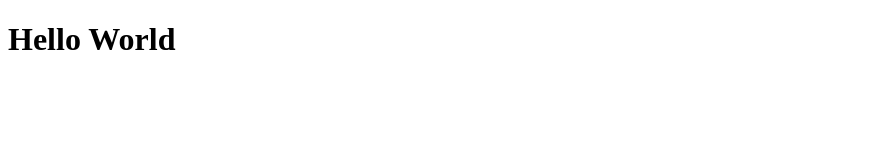
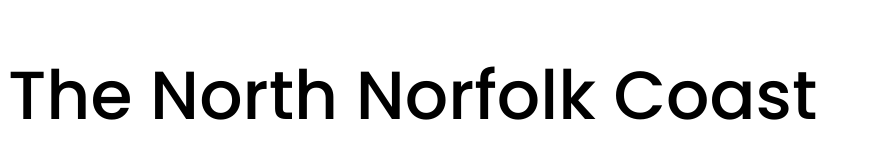
Before and after one commit to TheacSully/travel-project, a plain HTML site: page index.html in a window 1280 px wide. Shown: the whole page, without its empty margins (0-871 px from the left). Drawn offline with Linux system fonts and the light colour scheme.

Commit message:
initial setup of files

```diff
--- a/index.html
+++ b/index.html
@@ -13,9 +13,9 @@
       rel="stylesheet"
     />
     <link rel="stylesheet" href="src/styles.css" />
-    <title>Document</title>
+    <title>The North Norfolk Coast</title>
   </head>
   <body>
-    <h1>Hello World</h1>
+    <h1>The North Norfolk Coast</h1>
   </body>
 </html>
--- a/src/styles.css
+++ b/src/styles.css
@@ -0,0 +1,7 @@
+h1 {
+  font-family: "Poppins", sans-serif;
+  font-style: normal;
+  font-weight: 500;
+  font-size: 68px;
+  line-height: 100px;
+}
```
